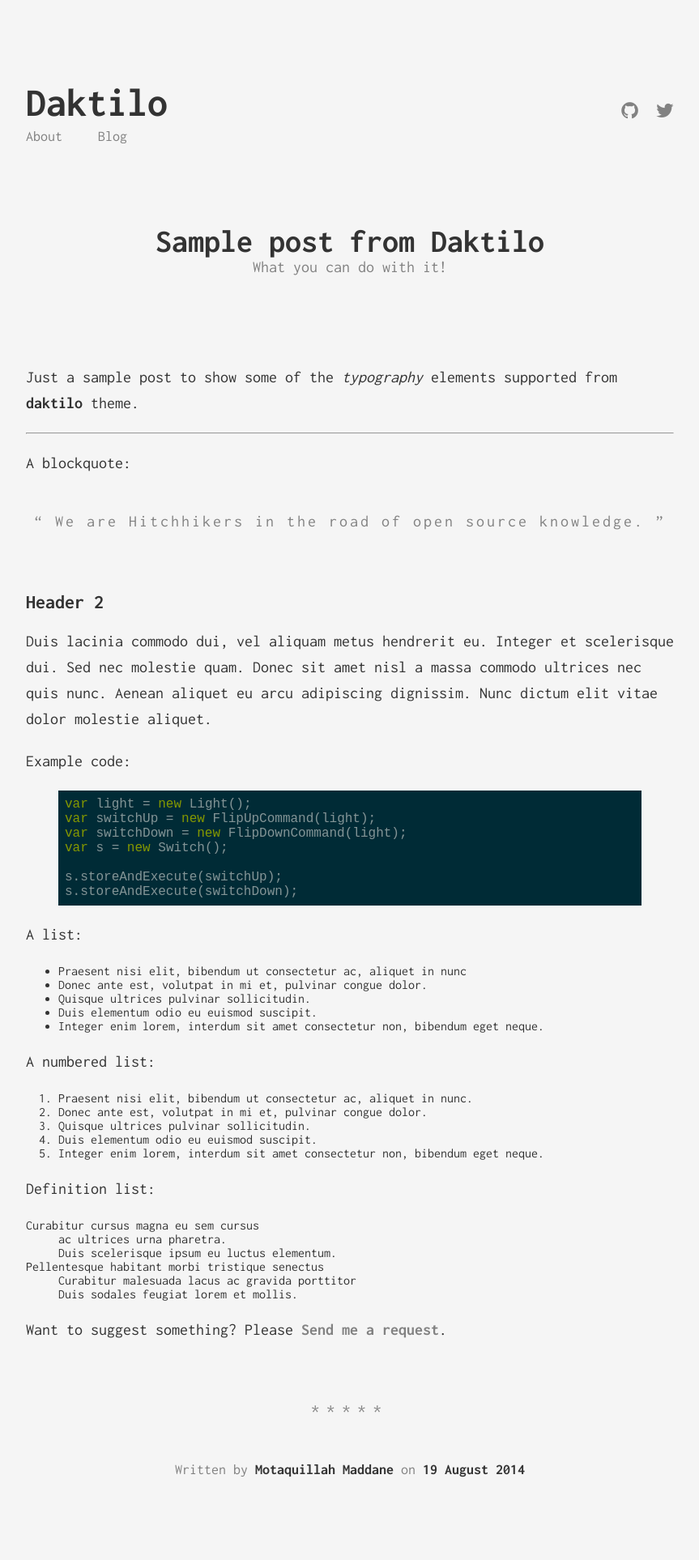
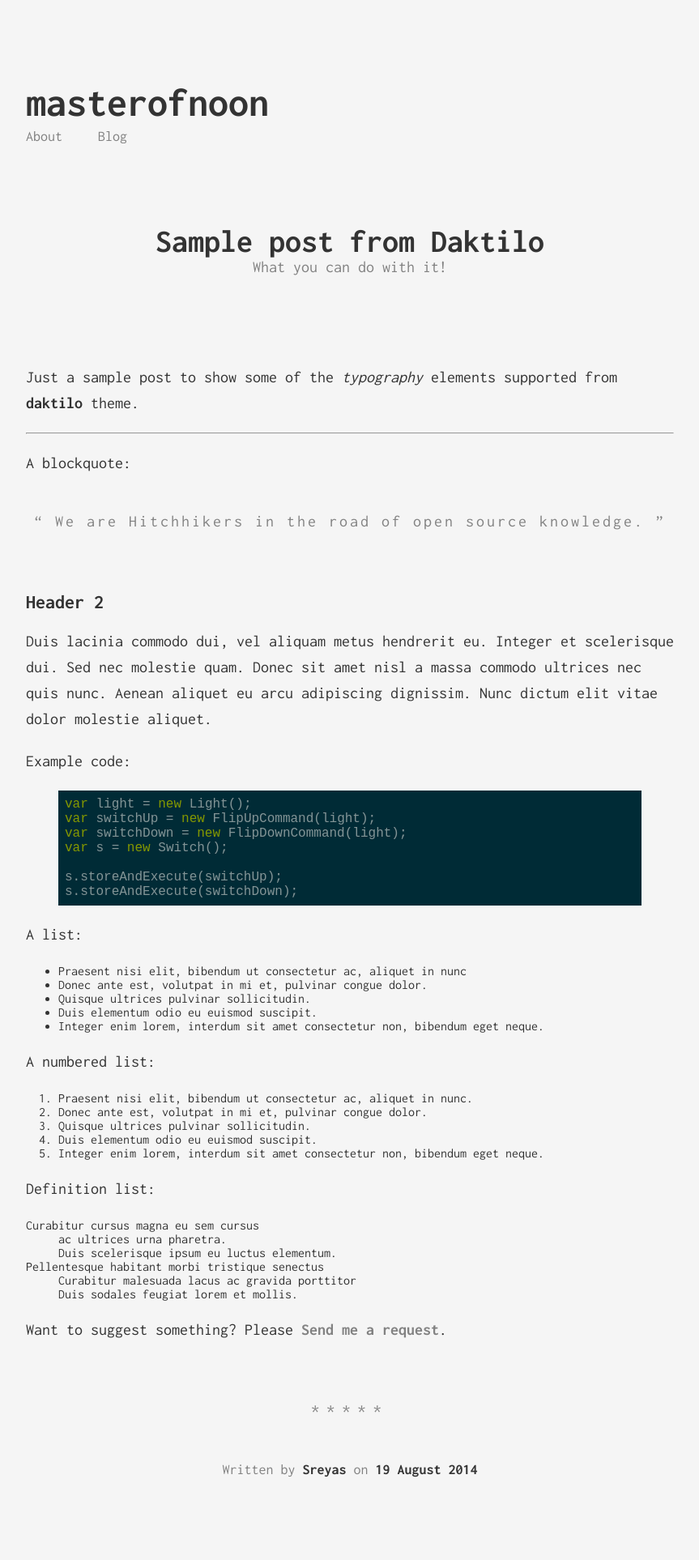
Before and after one commit to sreyaschaithanya/sreyaschaithanya.github.io, a Jekyll site: the page built from _posts/2015-09-08-sample-post.markdown, in a window 1280 px wide. Shown: the whole page at 81% size, without its empty margins (208-1071 px from the left). Built offline with Jekyll 4.4.1, drawn with Linux system fonts in a browser that asks for light colours; some of the changed lines change nothing that is shown.

Commit message:
edited name

```diff
--- a/_config.yml
+++ b/_config.yml
@@ -1,18 +1,16 @@
 # Site settings
-title: Daktilo
+title: masterofnoon
 description: >
-  Write an awesome description for your new site here. You can edit this
-  line in _config.yml. It will appear in your document head meta (for
-  Google search results) and in your feed.xml site description.
+  something about stuff I learn
 
 baseurl: "" # the subpath of your site, e.g. /blog/
-url: "http://hitchhiker.ma" # the base hostname & protocol for your site
+url: "http://masterofnoon.com" # the base hostname & protocol for your site
 
 author:
-  fullname: Motaquillah Maddane
-  googleplus: https://www.google.com/+MotaquillahMaddane
-  github: kronik3r
-  twitter: electrik_frog
+  fullname: Sreyas
+  # googleplus: https://www.google.com/+MotaquillahMaddane
+  # github: kronik3r
+  # twitter: electrik_frog
   # disqus: your_disqus_forum_shortname
 
 # google_analytics: 'UA-XXXXXXXX-X'
```
Also changed, not shown: 11 other files.
